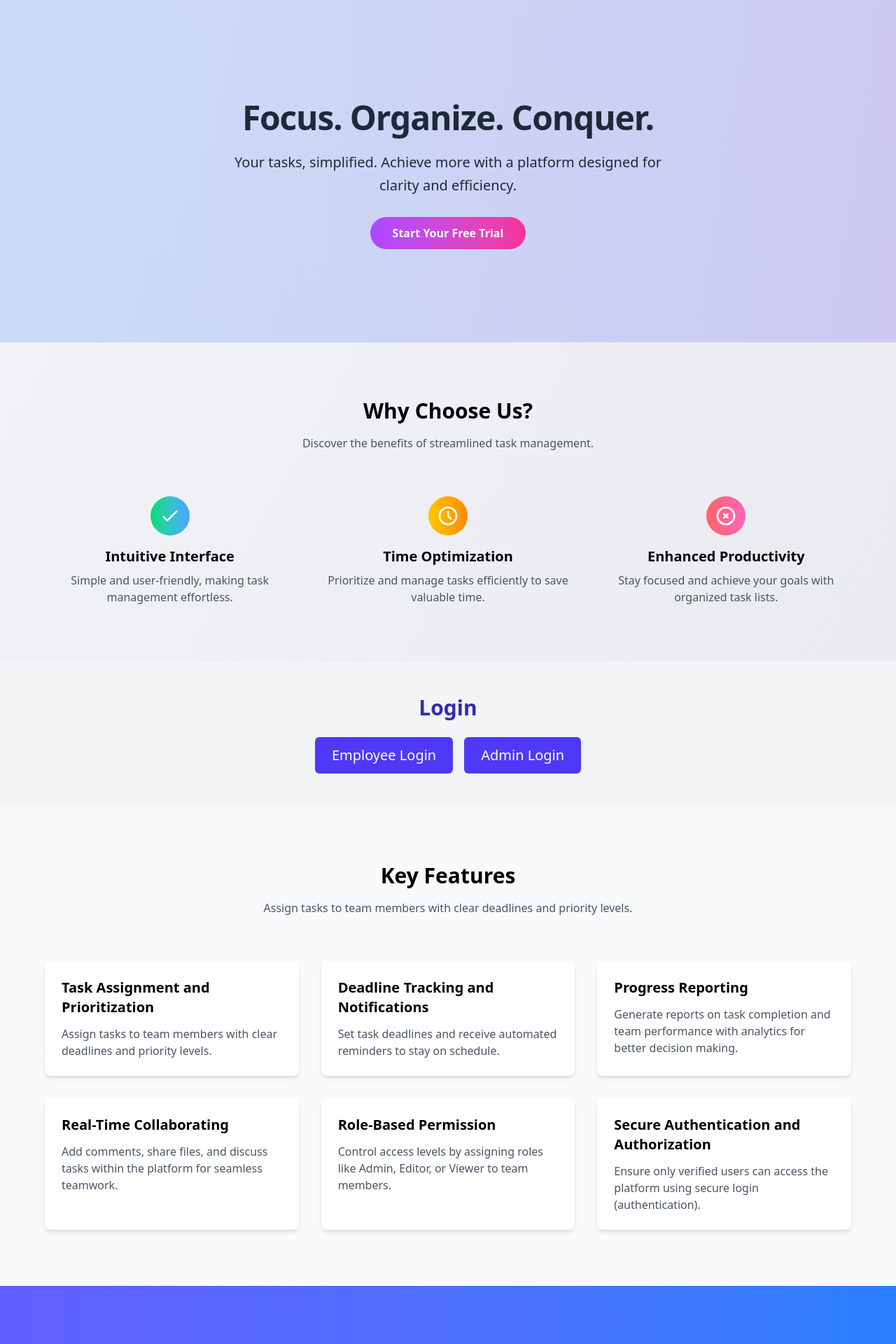
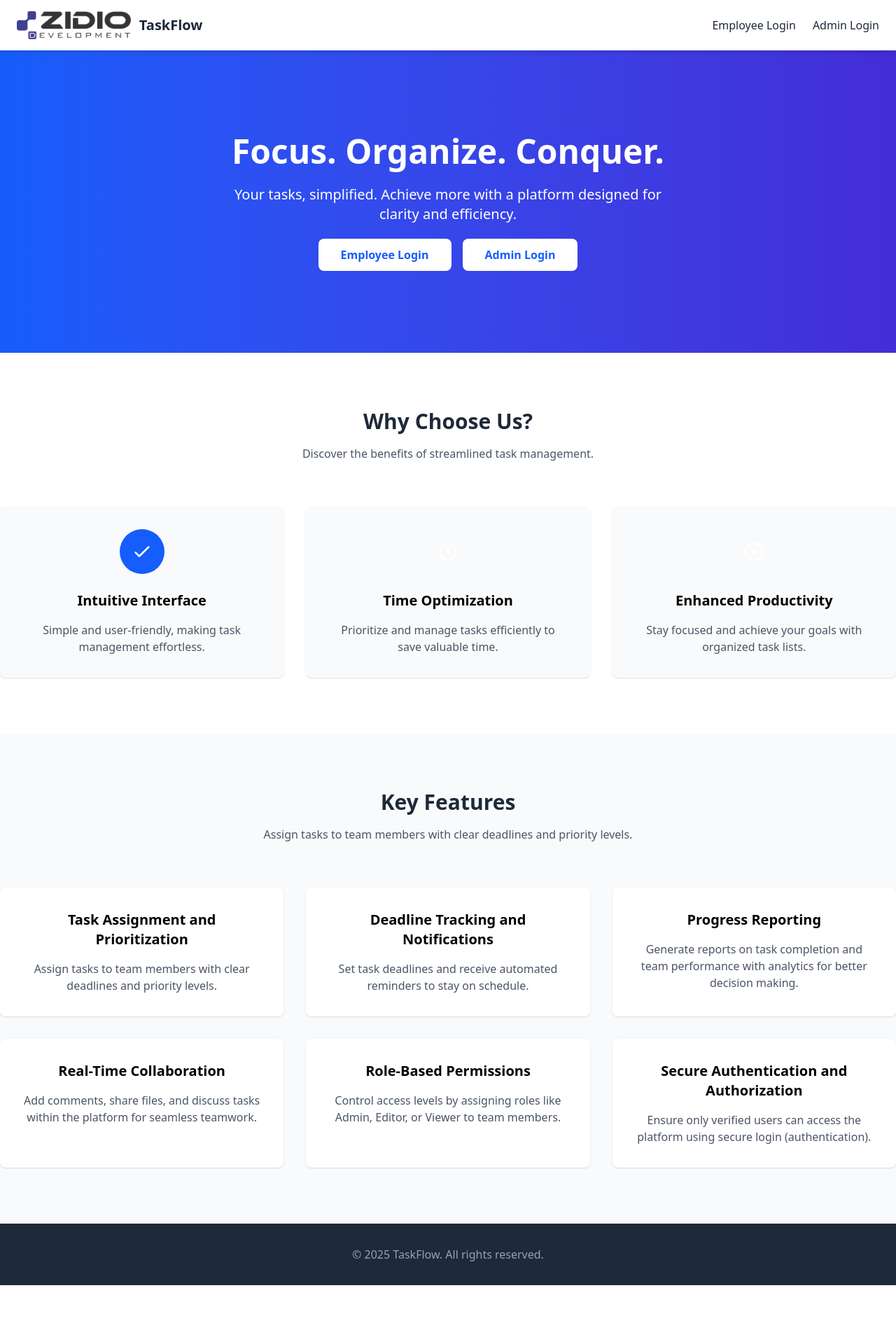
Before and after one commit to Abir-Maji/TMS, a React (Vite) app in the folder frontend/: page / in a window 1280 px wide. Shown: the top 1920 px of the page at 70% size. After the commit the page ends 1836 px from the top, so only its background shows below. Built offline with nearby package versions, Linux system fonts and the light colour scheme.

Commit message:
landingpage

```diff
--- a/frontend/index.html
+++ b/frontend/index.html
@@ -4,7 +4,7 @@
     <meta charset="UTF-8" />
     <link rel="icon" type="image/svg+xml" href="/logo.png" />
     <meta name="viewport" content="width=device-width, initial-scale=1.0" />
-    <title>Zidio Development - Task Management</title>
+    <title>Zidio Development | TMS</title>
   </head>
   <body>
     <div id="root"></div>
--- a/frontend/package.json
+++ b/frontend/package.json
@@ -13,6 +13,7 @@
     "@heroicons/react": "^2.2.0",
     "@tailwindcss/vite": "^4.0.9",
     "axios": "^1.8.3",
+    "framer-motion": "^12.5.0",
     "react": "^19.0.0",
     "react-dom": "^19.0.0",
     "react-router-dom": "^7.2.0",
--- a/frontend/src/Components/LandingPage.jsx
+++ b/frontend/src/Components/LandingPage.jsx
@@ -1,127 +1,157 @@
-// src/components/LandingPage.jsx
 import React from 'react';
-import { Link } from "react-router-dom";
-
-
+import { Link } from 'react-router-dom';
+import logo from '../assets/logo.png'; // Import the logo
 
 function LandingPage() {
     return (
-        <div className="min-h-screen bg-gradient-to-br from-gray-100 to-gray-200">
+        <div className="min-h-screen bg-gray-50">
+            {/* Navbar */}
+            <nav className="bg-white shadow-md fixed w-full top-0 z-50">
+                <div className="container mx-auto px-6 py-4 flex justify-between items-center">
+                    <Link to="/" className="flex items-center">
+                        <img src={logo} alt="Logo" className="h-10" />
+                        <span className="ml-3 text-xl font-bold text-gray-800">TaskFlow</span>
+                    </Link>
+                    <div className="flex space-x-6">
+                        <Link to="/EmployeeLogin" className="text-gray-800 hover:text-blue-600 transition duration-300">
+                            Employee Login
+                        </Link>
+                        <Link to="/AdminLogin" className="text-gray-800 hover:text-blue-600 transition duration-300">
+                            Admin Login
+                        </Link>
+                    </div>
+                </div>
+            </nav>
+
             {/* Hero Section */}
-            <section className="relative overflow-hidden">
-                <div className="absolute inset-0 bg-gradient-to-r from-blue-500 to-indigo-600 opacity-20"></div>
-                <div className="relative py-36 text-center text-gray-800">
-                    <div className="max-w-2xl mx-auto">
-                        <h1 className="text-5xl font-extrabold mb-6 tracking-tight">Focus. Organize. Conquer.</h1>
-                        <p className="text-xl mb-10 leading-relaxed">Your tasks, simplified. Achieve more with a platform designed for clarity and efficiency.</p>
-                        <a href="/signup" className="bg-gradient-to-r from-purple-500 to-pink-500 text-white py-3 px-8 rounded-full font-semibold hover:from-pink-500 hover:to-purple-500 transition duration-300">Start Your Free Trial</a>
+            <section className="relative bg-gradient-to-r from-blue-600 to-indigo-700 py-32 text-white mt-16">
+                <div className="container mx-auto text-center">
+                    <h1 className="text-5xl font-bold mb-6 animate-fade-in">
+                        Focus. Organize. Conquer.
+                    </h1>
+                    <p className="text-xl mb-8 max-w-2xl mx-auto animate-fade-in">
+                        Your tasks, simplified. Achieve more with a platform designed for clarity and efficiency.
+                    </p>
+                    <div className="space-x-4 animate-fade-in">
+                        <Link
+                            to="/EmployeeLogin"
+                            className="bg-white text-blue-600 px-8 py-3 rounded-lg font-semibold hover:bg-gray-100 transition duration-300"
+                        >
+                            Employee Login
+                        </Link>
+                        <Link
+                            to="/AdminLogin"
+                            className="bg-white text-blue-600 px-8 py-3 rounded-lg font-semibold hover:bg-gray-100 transition duration-300"
+                        >
+                            Admin Login
+                        </Link>
                     </div>
                 </div>
             </section>
 
             {/* Benefits Section */}
-            <section className="py-20 px-4 sm:px-6 lg:px-8">
-                <div className="max-w-6xl mx-auto">
-                    <div className="text-center mb-16">
-                        <h2 className="text-3xl font-semibold mb-4">Why Choose Us?</h2>
-                        <p className="text-gray-600">Discover the benefits of streamlined task management.</p>
-                    </div>
-                    <div className="grid grid-cols-1 md:grid-cols-3 gap-10">
-                        <div className="text-center">
-                            <div className="bg-gradient-to-r from-green-400 to-blue-400 p-3 rounded-full inline-flex mb-4">
-                                <svg xmlns="http://www.w3.org/2000/svg" className="h-8 w-8 text-white" fill="none" viewBox="0 0 24 24" stroke="currentColor">
-                                    <path strokeLinecap="round" strokeLinejoin="round" strokeWidth={2} d="M5 13l4 4L19 7" />
-                                </svg>
+            <section className="py-20 bg-white">
+                <div className="container mx-auto text-center">
+                    <h2 className="text-3xl font-bold text-gray-800 mb-4">Why Choose Us?</h2>
+                    <p className="text-gray-600 mb-16">Discover the benefits of streamlined task management.</p>
+                    <div className="grid grid-cols-1 md:grid-cols-3 gap-8">
+                        {[
+                            {
+                                icon: 'M5 13l4 4L19 7',
+                                title: 'Intuitive Interface',
+                                description: 'Simple and user-friendly, making task management effortless.',
+                                color: 'blue',
+                            },
+                            {
+                                icon: 'M12 8v4l3 3m6-3a9 9 0 11-18 0 9 9 0 0118 0z',
+                                title: 'Time Optimization',
+                                description: 'Prioritize and manage tasks efficiently to save valuable time.',
+                                color: 'green',
+                            },
+                            {
+                                icon: 'M10 14l2-2m0 0l2-2m-2 2l-2-2m2 2l2 2m7-2a9 9 0 11-18 0 9 9 0 0118 0z',
+                                title: 'Enhanced Productivity',
+                                description: 'Stay focused and achieve your goals with organized task lists.',
+                                color: 'purple',
+                            },
+                        ].map((benefit, index) => (
+                            <div
+                                key={index}
+                                className="bg-gray-50 p-8 rounded-lg shadow-sm hover:shadow-md transition-shadow duration-300 animate-fade-in-up"
+                            >
+                                <div
+                                    className={`bg-${benefit.color}-600 p-4 rounded-full inline-flex mb-6`}
+                                >
+                                    <svg
+                                        xmlns="http://www.w3.org/2000/svg"
+                                        className="h-8 w-8 text-white"
+                                        fill="none"
+                                        viewBox="0 0 24 24"
+                                        stroke="currentColor"
+                                    >
+                                        <path
+                                            strokeLinecap="round"
+                                            strokeLinejoin="round"
+                                            strokeWidth={2}
+                                            d={benefit.icon}
+                                        />
+                                    </svg>
+                                </div>
+                                <h3 className="text-xl font-semibold mb-4">{benefit.title}</h3>
+                                <p className="text-gray-600">{benefit.description}</p>
                             </div>
-                            <h3 className="text-xl font-semibold mb-2">Intuitive Interface</h3>
-                            <p className="text-gray-600">Simple and user-friendly, making task management effortless.</p>
-                        </div>
-                        <div className="text-center">
-                            <div className="bg-gradient-to-r from-yellow-400 to-orange-400 p-3 rounded-full inline-flex mb-4">
-                                <svg xmlns="http://www.w3.org/2000/svg" className="h-8 w-8 text-white" fill="none" viewBox="0 0 24 24" stroke="currentColor">
-                                    <path strokeLinecap="round" strokeLinejoin="round" strokeWidth={2} d="M12 8v4l3 3m6-3a9 9 0 11-18 0 9 9 0 0118 0z" />
-                                </svg>
-                            </div>
-                            <h3 className="text-xl font-semibold mb-2">Time Optimization</h3>
-                            <p className="text-gray-600">Prioritize and manage tasks efficiently to save valuable time.</p>
-                        </div>
-                        <div className="text-center">
-                            <div className="bg-gradient-to-r from-red-400 to-pink-400 p-3 rounded-full inline-flex mb-4">
-                                <svg xmlns="http://www.w3.org/2000/svg" className="h-8 w-8 text-white" fill="none" viewBox="0 0 24 24" stroke="currentColor">
-                                    <path strokeLinecap="round" strokeLinejoin="round" strokeWidth={2} d="M10 14l2-2m0 0l2-2m-2 2l-2-2m2 2l2 2m7-2a9 9 0 11-18 0 9 9 0 0118 0z" />
-                                </svg>
-                            </div>
-                            <h3 className="text-xl font-semibold mb-2">Enhanced Productivity</h3>
-                            <p className="text-gray-600">Stay focused and achieve your goals with organized task lists.</p>
-                        </div>
-                    </div>
-                </div>
-            </section>
-
-            <section className="py-12 bg-gray-100">
-                <div className="container mx-auto text-center">
-                    <h2 className="text-3xl font-bold text-indigo-800 mb-6">Login</h2>
-                    <div className="flex justify-center space-x-4">
-                        <Link
-                            to="/EmployeeLogin"
-                            className="bg-indigo-600 !text-white px-6 py-3 rounded-md hover:bg-indigo-700 focus:bg-indigo-700 transition duration-300 text-xl font-medium">
-                            Employee Login
-                        </Link>
-
-                        <Link to="/AdminLogin" className="bg-indigo-600 !text-white px-6 py-3 rounded-md hover:bg-indigo-700 transition duration-300 text-xl font-medium">Admin Login</Link>
-                        {/* <Link to="/ManagerLogin" className="bg-indigo-600 !text-white px-6 py-3 rounded-md hover:bg-indigo-700 transition duration-300 text-xl font-medium">Manager Login</Link> */}
+                        ))}
                     </div>
                 </div>
             </section>
 
             {/* Features Section */}
-            <section className="bg-gray-50 py-20 px-4 sm:px-6 lg:px-8">
-                <div className="max-w-6xl mx-auto">
-                    <div className="text-center mb-16">
-                        <h2 className="text-3xl font-semibold mb-4">Key Features</h2>
-                        <p className="text-gray-600">Assign tasks to team members with clear deadlines and priority levels.</p>
+            <section className="py-20 bg-gray-50">
+                <div className="container mx-auto text-center">
+                    <h2 className="text-3xl font-bold text-gray-800 mb-4">Key Features</h2>
+                    <p className="text-gray-600 mb-16">Assign tasks to team members with clear deadlines and priority levels.</p>
+                    <div className="grid grid-cols-1 md:grid-cols-2 lg:grid-cols-3 gap-8">
+                        {[
+                            {
+                                title: 'Task Assignment and Prioritization',
+                                description: 'Assign tasks to team members with clear deadlines and priority levels.',
+                            },
+                            {
+                                title: 'Deadline Tracking and Notifications',
+                                description: 'Set task deadlines and receive automated reminders to stay on schedule.',
+                            },
+                            {
+                                title: 'Progress Reporting',
+                                description: 'Generate reports on task completion and team performance with analytics for better decision making.',
+                            },
+                            {
+                                title: 'Real-Time Collaboration',
+                                description: 'Add comments, share files, and discuss tasks within the platform for seamless teamwork.',
+                            },
+                            {
+                                title: 'Role-Based Permissions',
+                                description: 'Control access levels by assigning roles like Admin, Editor, or Viewer to team members.',
+                            },
+                            {
+                                title: 'Secure Authentication and Authorization',
+                                description: 'Ensure only verified users can access the platform using secure login (authentication).',
+                            },
+                        ].map((feature, index) => (
+                            <div
+                                key={index}
+                                className="bg-white p-8 rounded-lg shadow-sm hover:shadow-md transition-shadow duration-300 animate-fade-in-up"
+                            >
+                                <h3 className="text-xl font-semibold mb-4">{feature.title}</h3>
+                                <p className="text-gray-600">{feature.description}</p>
+                            </div>
+                        ))}
                     </div>
-                    <div className="grid grid-cols-1 md:grid-cols-2 lg:grid-cols-3 gap-8">
-                        <div className="bg-white rounded-lg shadow-md p-6">
-                            <h3 className="text-xl font-semibold mb-3">Task Assignment and Prioritization</h3>
-                            <p className="text-gray-600">Assign tasks to team members with clear deadlines and priority levels.</p>
-                        </div>
-                        <div className="bg-white rounded-lg shadow-md p-6">
-                            <h3 className="text-xl font-semibold mb-3">Deadline Tracking and Notifications</h3>
-                            <p className="text-gray-600">Set task deadlines and receive automated reminders to stay on schedule.</p>
-                        </div>
-                        <div className="bg-white rounded-lg shadow-md p-6">
-                            <h3 className="text-xl font-semibold mb-3">Progress Reporting</h3>
-                            <p className="text-gray-600">Generate reports on task completion and team performance with analytics for better decision making.</p>
-                        </div>
-                        <div className="bg-white rounded-lg shadow-md p-6">
-                            <h3 className="text-xl font-semibold mb-3">Real-Time Collaborating</h3>
-                            <p className="text-gray-600">Add comments, share files, and discuss tasks within the platform for seamless teamwork.</p>
-                        </div>
-                        <div className="bg-white rounded-lg shadow-md p-6">
-                            <h3 className="text-xl font-semibold mb-3">Role-Based Permission</h3>
-                            <p className="text-gray-600">Control access levels by assigning roles like Admin, Editor, or Viewer to team members.</p>
-                        </div>
-                        <div className="bg-white rounded-lg shadow-md p-6">
-                            <h3 className="text-xl font-semibold mb-3">Secure Authentication and Authorization</h3>
-                            <p className="text-gray-600">Ensure only verified users can access the platform using secure login (authentication).</p>
-                        </div>
-                    </div>
-                </div>
-            </section>
-
-            {/* Call to Action Section */}
-            <section className="py-24 text-center bg-gradient-to-r from-indigo-500 to-blue-500 text-white">
-                <div className="max-w-2xl mx-auto">
-                    <h2 className="text-4xl font-bold mb-8">Ready to Elevate Your Productivity?</h2>
-                    <p className="text-lg mb-10">Sign up today and start managing your tasks with ease.</p>
-                    <a href="/signup" className="bg-white text-indigo-600 py-3 px-8 rounded-full font-semibold hover:bg-indigo-100 transition duration-300">Get Started Free</a>
                 </div>
             </section>
 
             {/* Footer */}
             <footer className="bg-gray-800 py-8 text-center text-gray-400">
-                <p>&copy; {new Date().getFullYear()} Task Management Pro. All rights reserved.</p>
+                <p>&copy; {new Date().getFullYear()} TaskFlow. All rights reserved.</p>
             </footer>
         </div>
     );
```
Also changed, not shown: 1 other file (tests, documents, lock files or other folders).
